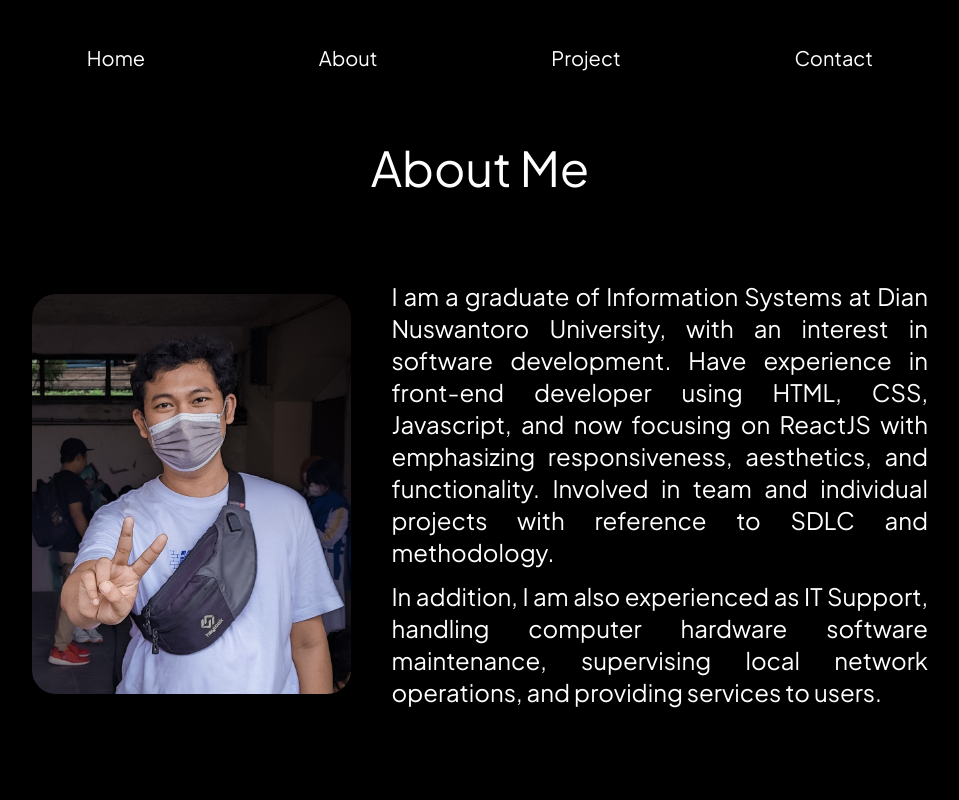
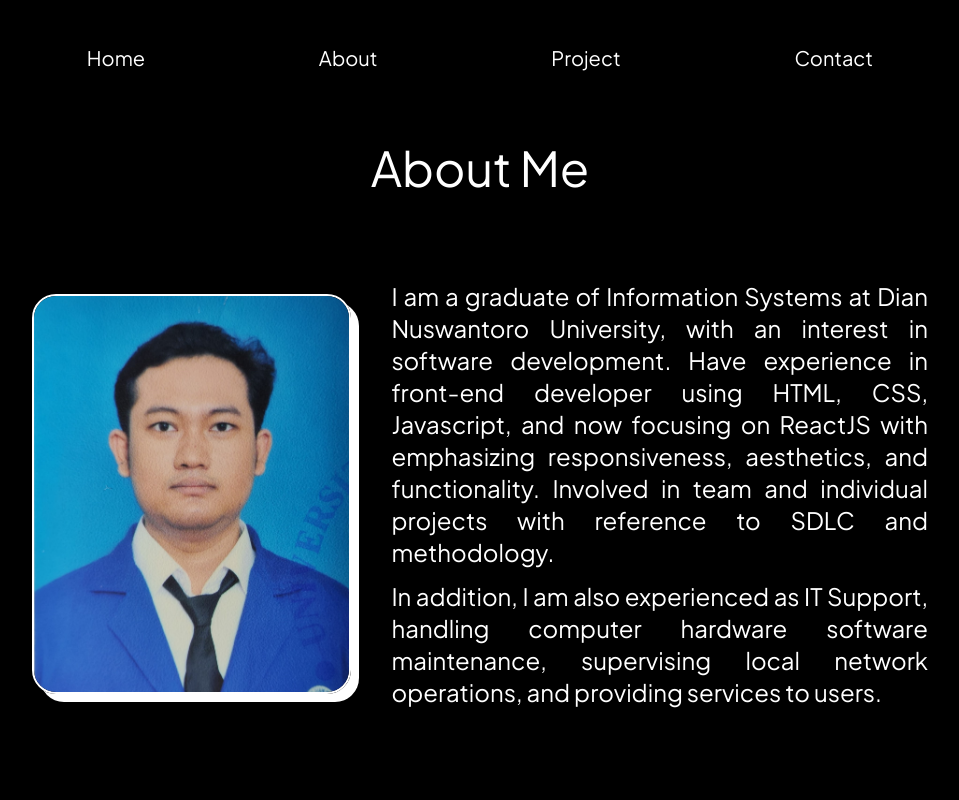
Before and after one commit to Mojsovski/mojsovski-portfolio, a React (Vite) app: page /about in a window 1280 px wide. Shown: the top 800 px of the page, without its empty margins (160-1119 px from the left). Built offline with nearby package versions, Linux system fonts and the light colour scheme.

Commit message:
Fix : transition

```diff
--- a/src/App.jsx
+++ b/src/App.jsx
@@ -5,14 +5,12 @@ import Home from "./pages/Home";
 import About from "./pages/About";
 import Project from "./pages/Project";
 import Contact from "./pages/Contact";
-import Navbar from "./components/global/Navbar";
 
 export default function App() {
   const location = useLocation();
   return (
     <>
       <AnimatePresence mode="wait">
-        {/* <Navbar /> */}
         <Routes location={location} key={location.pathname}>
           <Route path="/" element={<Home />} />
           <Route path="/about" element={<About />} />
--- a/src/assets/images/image.jsx
+++ b/src/assets/images/image.jsx
@@ -1,9 +1,11 @@
 import author from "../images/author.jpg";
+import author1 from "../images/author1.jpg";
 import lokasasi from "../images/lokasani.png";
 import pkl from "../images/pkl.png";
 
 const image = {
   author,
+  author1,
   lokasasi,
   pkl,
 };
--- a/src/components/global/Transition.jsx
+++ b/src/components/global/Transition.jsx
@@ -1,8 +1,13 @@
-import React from "react";
+import React, { useEffect } from "react";
 import { motion } from "motion/react";
 
 const Transition = (Page) => {
-  return () => (
+  return () => {
+    useEffect(() => {
+      window.scrollTo(0, 0);
+    }, []);
+
+    return (
       <>
         <Page />
         {/* transisi 1 */}
@@ -24,5 +29,6 @@ const Transition = (Page) => {
       </>
     );
   };
+};
 
 export default Transition;
--- a/src/pages/About.jsx
+++ b/src/pages/About.jsx
@@ -45,11 +45,11 @@ function About() {
                 initial={{ y: -50, opacity: 0 }}
                 animate={{ y: 0, opacity: 100 }}
                 transition={{ duration: 0.2, delay: 0.2, ease: "linear" }}
-                className="w-full md:w-[400px] h-[400px]"
+                className="w-full md:w-[400px] h-[400px]  "
               >
                 <img
-                  className="aspect-auto w-full h-full object-cover rounded-3xl"
-                  src={image.author}
+                  className="aspect-auto w-full h-full object-cover object-top rounded-3xl border-white border-2 shadow-[8px_8px_0px_0px_rgba(255,255,255,1)] "
+                  src={image.author1}
                 />
               </motion.div>
               <motion.div
```
Also changed, not shown: src/assets/images/author1.jpg (added). Lines whose indentation alone changed are shown as unchanged.
